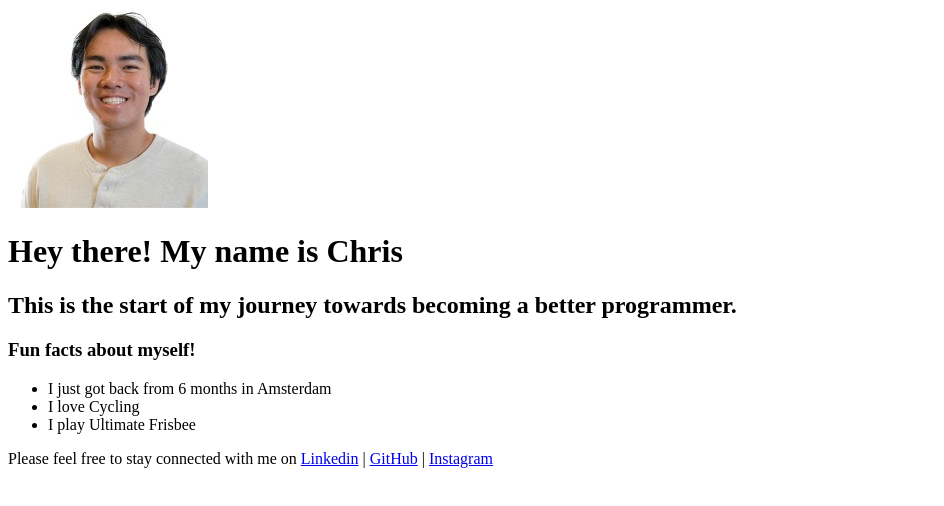
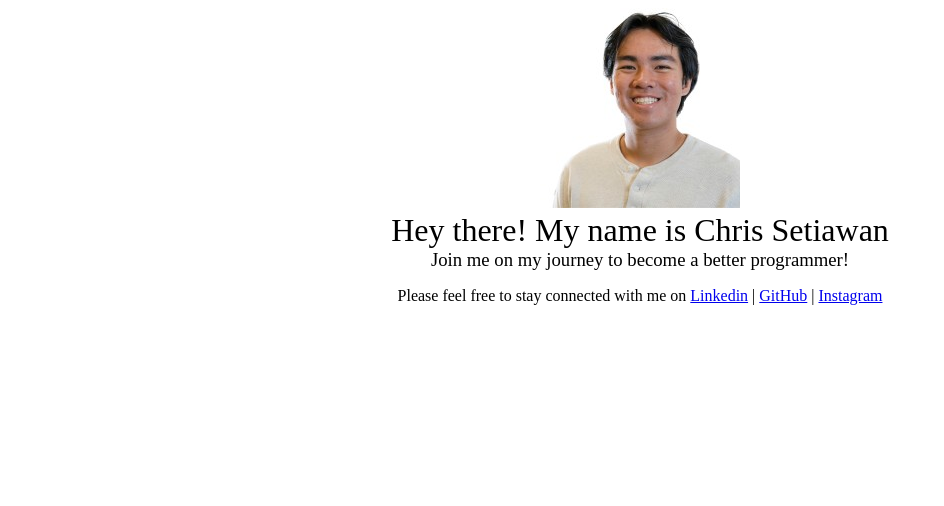
Before and after one commit to Chrissss23/Website, a plain HTML site: page index.html in a window 1280 px wide. Shown: the whole page, without its empty margins (0-944 px from the left). Drawn offline with Linux system fonts and the light colour scheme.

Commit message:
Centered everything and fixed styles issue

```diff
--- a/index.html
+++ b/index.html
@@ -3,7 +3,7 @@
 <head>
     <meta charset="UTF-8">
     <meta name="viewport" content="width=device-width, initial-scale=1.0">
-    <link rel="stylesheet" href="style.css" />
+    <link rel="stylesheet" href="style.css"/>
     <title>Chris's Website</title>
 </head>
 
@@ -13,16 +13,15 @@
 </div>
 
 <div class="greeting">
-    <h1>Hey there! My name is Chris</h1>
-        <!-- <p>Hingham, MA</p> ADD THIS IN LATER I WANT THE PADDING TO BE CLOSER TO THE h1-->
-    <h2>This is the start of my journey towards becoming a better programmer.</h2>
+    <h1>Hey there! My name is Chris Setiawan</h1>
+    <h3>Join me on my journey to become a better programmer!</h3>
 </div>
 
-<div class="facts">
+<!-- <div class="facts">
     <h3>Fun facts about myself!</h3>
     <ul>
         <li>
-            I just got back from 6 months in Amsterdam
+            I love to traveling!
         </li>
         <li>
             I love Cycling
@@ -31,7 +30,7 @@
             I play Ultimate Frisbee
         </li>
     </ul>
-</div>
+</div> -->
 
 <div class="connect"> <p>Please feel free to stay connected with me on
     <a href="https://www.linkedin.com/in/christophert-setiawan/" target="_blank">Linkedin</a> | <a href="https://github.com/Chrissss23" target="_blank">GitHub</a> | <a href="https://www.instagram.com/chrissetiawan23/" target="_blank">Instagram</a></p>
--- /dev/null
+++ b/style.css
@@ -0,0 +1,29 @@
+img {
+    width: 200px;
+    height: 200px;
+    margin-left: auto;
+    margin-right: auto;
+    /* border-radius: calc(var(--image) * 2);
+    border: 4px solid #555; */
+}
+
+.greeting h1, .greeting h3 {
+    margin: 0%;
+    padding: 0%;
+    font-weight: normal;
+}
+
+
+.facts h3{
+    padding: 0;
+    margin-bottom: 0;
+    font-weight: normal;
+}
+
+.facts ul{
+    margin: 0;
+}
+
+body{
+    text-align: center;
+}
--- a/styles.css
+++ /dev/null
@@ -1,12 +0,0 @@
-img {
-    width: 200px;
-    height: 200px;
-    margin-left: auto;
-    margin-right: auto;
-    border-radius: calc(var(--image) * 2);
-    border: 4px solid #555;
-}
-
-.greeting{
-    padding: 0%;
-}
```
